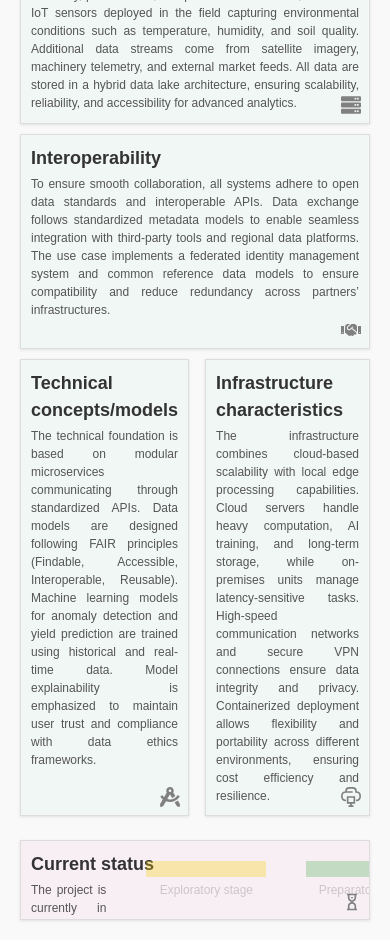
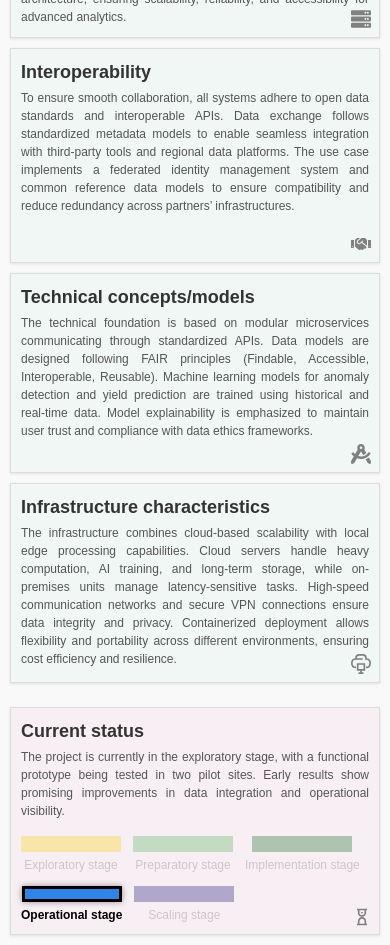
Before and after one commit to AgrospAI/datacoop-canvas, a Next.js app: page / in a window 390 px wide. Shown: the part 2580-3525 px from the top of the page. Built offline with nearby package versions, Linux system fonts and the light colour scheme.

Commit message:
fix: responsive support

```diff
--- a/src/components/Canvas.module.css
+++ b/src/components/Canvas.module.css
@@ -115,7 +115,6 @@
 }
 
 .currentStatusCell {
-    max-height: 80px;
     overflow: hidden;
     background-color: #f8eff4;
 }
@@ -307,3 +306,59 @@
         gap: 8px;
     }
 }
+
+@media (max-width: 768px) {
+  .canvasContainer {
+    padding: 10px;
+    overflow-x: hidden;
+  }
+
+  .canvasGrid {
+    grid-template-columns: 1fr;
+    width: 100%;
+  }
+
+  .columnGroup {
+    flex-direction: column;
+    gap: 12px;
+  }
+
+  .column {
+    width: 100%;
+  }
+
+  .technicalGrid {
+    grid-template-columns: 1fr;
+  }
+
+  .technicalGrid > * {
+    grid-column: auto !important;
+    width: 100%;
+  }
+
+  .keyPartnersCell,
+  .resourcesCell,
+  .businessCaseCell,
+  .governanceModelCell,
+  .sharedProcessesCell,
+  .implementationRoadmapCell,
+  .contextCell,
+  .addedValueCell,
+  .motivationObjectivesCell,
+  .dataSourcesCell,
+  .interoperabilityCell,
+  .technicalConceptsModelsCell,
+  .infrastructureCharacteristicsCell {
+    width: 100%;
+    box-sizing: border-box;
+  }
+
+  .currentStatusGrid {
+    flex-direction: column;
+    width: 100%;
+  }
+
+  html, body {
+    overflow-x: hidden;
+  }
+}
--- a/src/components/Canvas.tsx
+++ b/src/components/Canvas.tsx
@@ -191,12 +191,31 @@ const Canvas: React.FC<CanvasProps> = ({useCaseData}) => {
             className={styles.currentStatusCell}
             title={useCaseData.currentStatus.title}
             content={
-              <div style={{ display: 'flex', alignItems: 'flex-start', gap: '40px', width: '100%' }}>
-                <span>{useCaseData.currentStatus.content}</span>
+              <div style={{
+                display: 'flex',
+                alignItems: 'flex-start',
+                gap: typeof window !== 'undefined' && window.innerWidth < 768 ? '16px' : '40px',
+                width: '100%',
+                flexDirection: typeof window !== 'undefined' && window.innerWidth < 768 ? 'column' : 'row',
+                flexWrap: 'wrap',
+              }}>
+              <span style={{ flex: '1 1 60%', minWidth: '280px' }}>
+                {useCaseData.currentStatus.content}
+              </span>
 
-                {statusStages.map((stage, index) => {
-                  const isActive =
-                    stage.title === useCaseData.currentStatus.activeStage;
+              <div
+                style={{
+                  display: 'flex',
+                  flexWrap: 'wrap',
+                  gap: typeof window !== 'undefined' && window.innerWidth < 768 ? '12px' : '24px',
+                  justifyContent: 'flex-start',
+                }}
+              >
+
+              {statusStages.map((stage, index) => {
+                const isActive = stage.title === useCaseData.currentStatus.activeStage;
+                const isMobile = typeof window !== 'undefined' && window.innerWidth < 768;
+
 
                   return (
                     <div
@@ -211,12 +230,12 @@ const Canvas: React.FC<CanvasProps> = ({useCaseData}) => {
                     >
                       <div
                         style={{
-                          width: '120px',
+                          width: isMobile ? '100px' : '120px',
                           height: '16px',
                           backgroundColor: stageColors[index % stageColors.length],
                           position: 'relative',
-                          top: '-20px',
-                          marginBottom: '-16px',
+                          top: isMobile ? '0' : '-20px',     // 👈 No lo subimos en móvil
+                          marginBottom: isMobile ? '4px' : '-16px', // 👈 Dejamos margen natural
                           border: isActive ? '3px solid black' : '1px solid transparent',
                           boxShadow: isActive ? '0 0 6px rgba(0,0,0,0.4)' : 'none',
                           transition: 'all 0.3s ease',
@@ -234,7 +253,7 @@ const Canvas: React.FC<CanvasProps> = ({useCaseData}) => {
                     </div>
                   );
                 })}
-
+              </div>
               </div>
             }
             style={{ width: '100%', position: 'relative' }}
```
